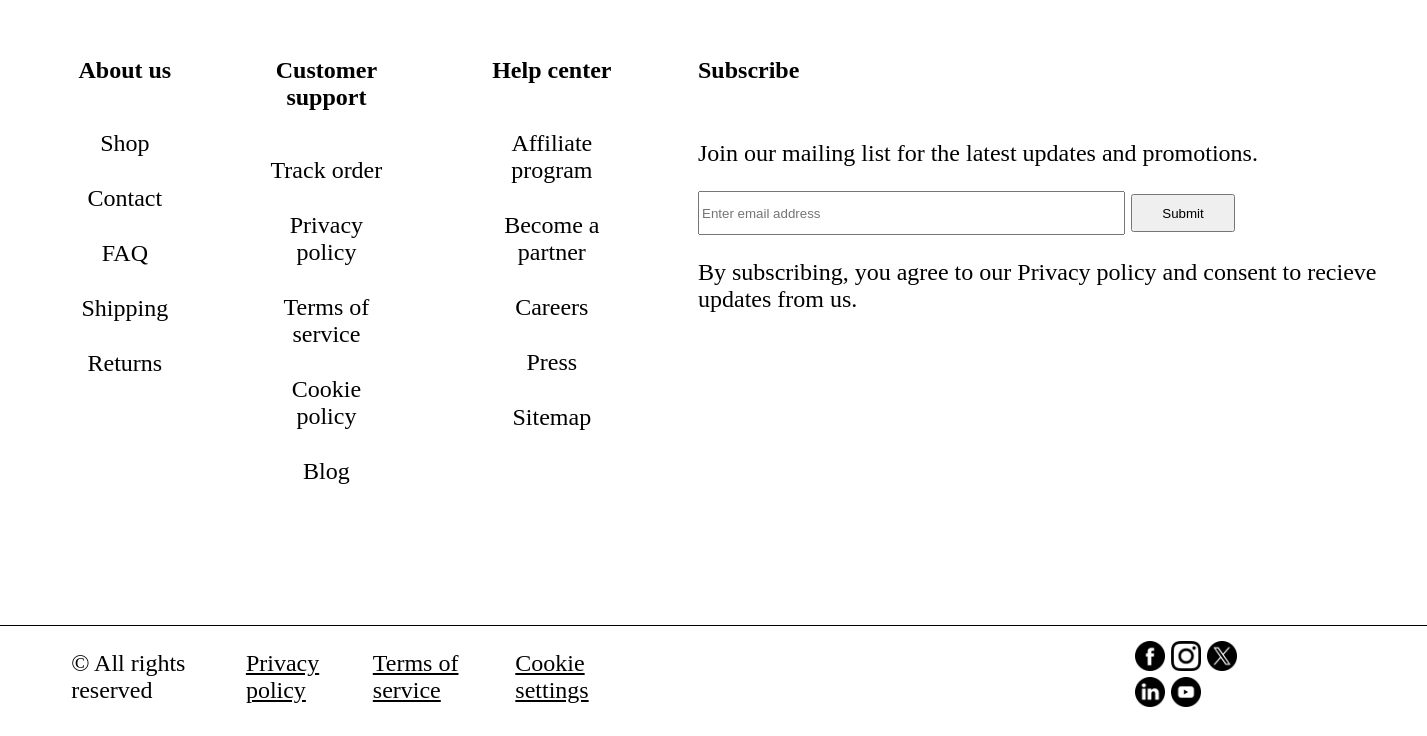
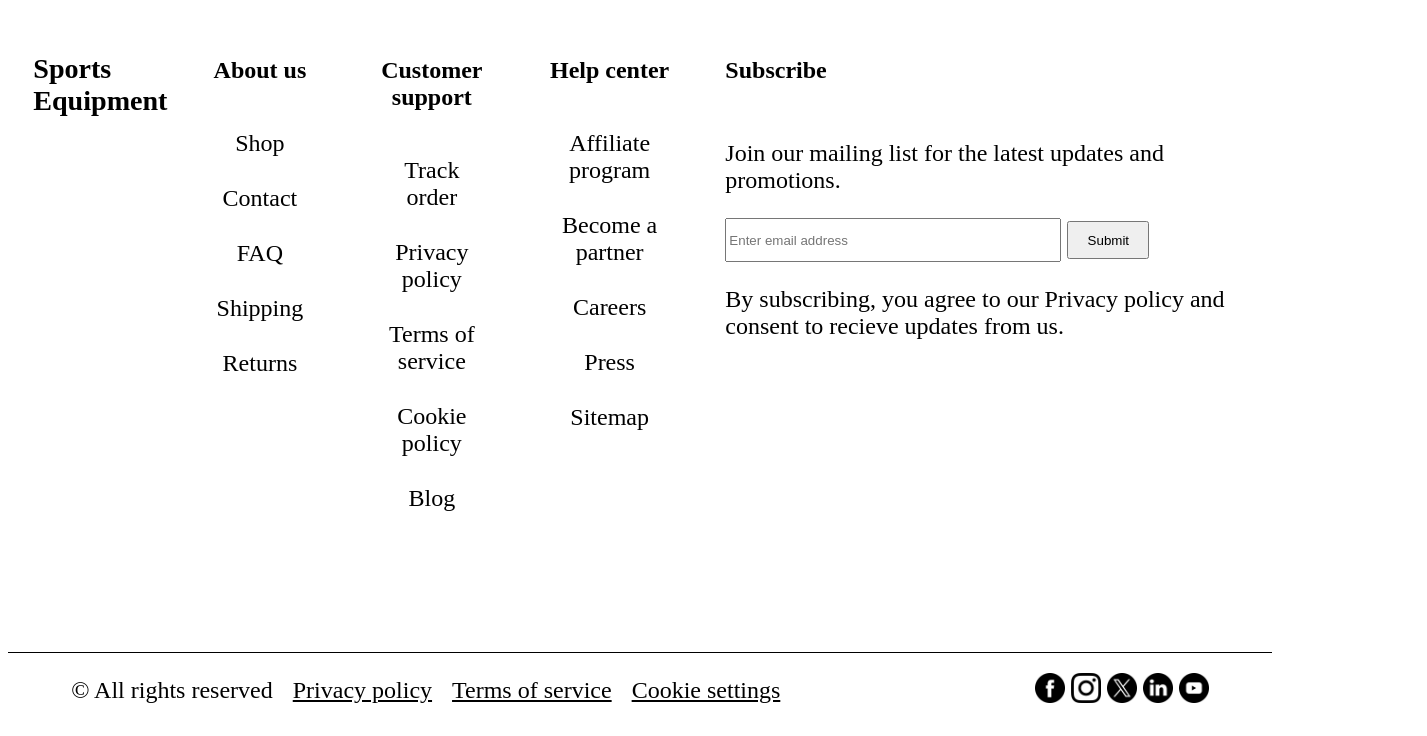
Before and after one commit to vladosik0/sportEquipmentProject, a plain HTML site: page index.html in a window 1280 px wide. Shown: the part 4752-5488 px from the top of the page, 1427 px wide, since content can reach past the window. Drawn offline with Linux system fonts and the light colour scheme.

Commit message:
change footer padding

```diff
--- a/index.html
+++ b/index.html
@@ -176,7 +176,7 @@
 
     <footer>
         <div class="footer_links">
-        <h3>Sports Equipment</h3>
+        <h3 style="padding-left: 2%;">Sports Equipment</h3>
         <div class="footer_topic">
             <h4 style="text-align: center;">About us</h4>
             <a href="" class="footer_link">Shop</a>
@@ -202,7 +202,7 @@
             <a href="" class="footer_link">Sitemap</a>
         </div>
 
-        <div class="footer_topic">
+        <div class="footer_topic" style="padding: 0 0 0 2%;">
         <h4>Subscribe</h4>
         <p>Join our mailing list for the latest updates and promotions.</p>
         <form>
@@ -215,13 +215,13 @@
         </div>
         </div>
         <div class="footer_socials">
-            <div style="display: flex; flex-direction: row; align-items: center; margin: 0 25% 0 5%;">
+            <div style="display: flex; flex-direction: row; align-items: center;">
                 <p>&#169;	All rights reserved</p>
                     <a href="">Privacy policy</a>
                     <a href="">Terms of service</a>
                     <a href="">Cookie settings</a>
             </div>
-            <div style="margin-left: 15%;">
+            <div>
                 <img src="photos/facebook.png" style="width: 30px;">
                 <img src="photos/instagram.png" style="width: 30px;">
                 <img src="photos/twitter.png" style="width: 30px;">
--- a/style.css
+++ b/style.css
@@ -159,7 +159,7 @@ footer {
 }
 
 div.footer_links {
-    width: max-content;
+    width: 100%;
     display: flex;
     flex-direction: row;
     justify-content: space-between;
@@ -181,9 +181,9 @@ a.footer_link {
 }
 
 div.footer_socials {
-    width: 100%;
+    width: 90%;
     display: flex;
-    flex-direction: row;
+    justify-content: space-between;
     align-items: center;
 }
 
```
